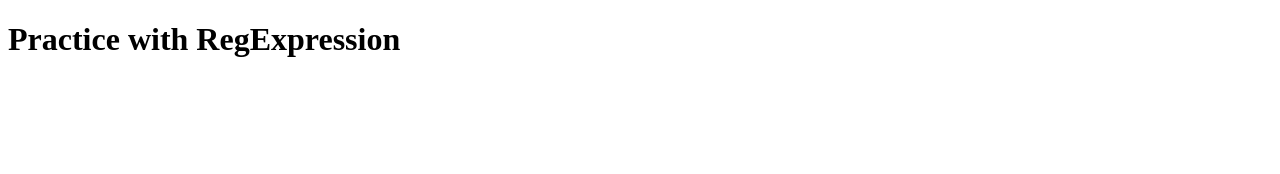
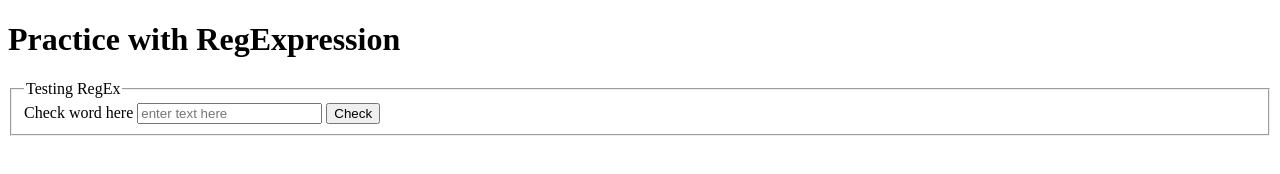
Before and after one commit to designeralabi/mastering-JS, a plain HTML site: page index.html in a window 1280 px wide. Drawn offline with Linux system fonts and the light colour scheme.

Commit message:
added form section

```diff
--- a/index.html
+++ b/index.html
@@ -8,6 +8,14 @@
   </head>
   <body>
     <h1>Practice with RegExpression</h1>
+    <fieldset>
+      <legend>Testing RegEx</legend>
+      <form>
+        <label for="">Check word here</label>
+        <input type="text" placeholder="enter text here" id="" />
+        <button type="submit">Check</button>
+      </form>
+    </fieldset>
     <script src="reg.js" type="text/javascript"></script>
   </body>
 </html>
```
